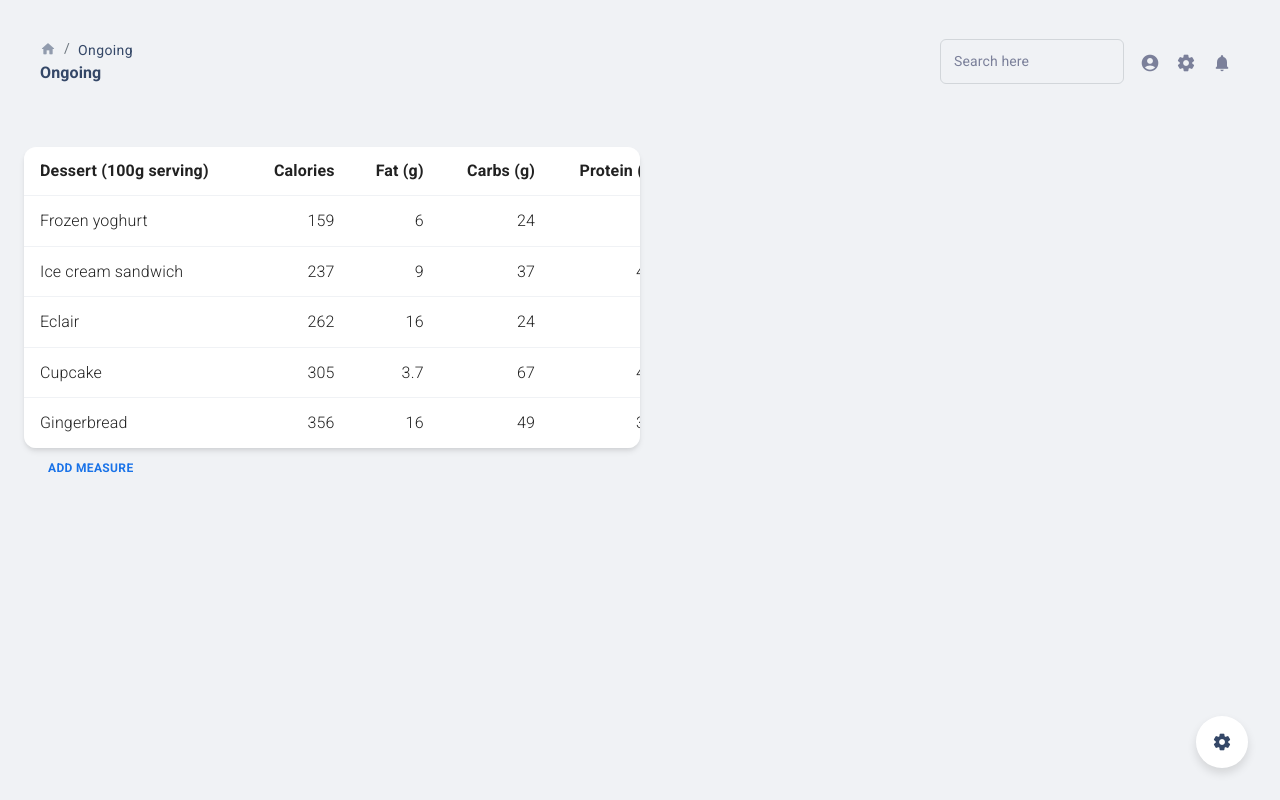
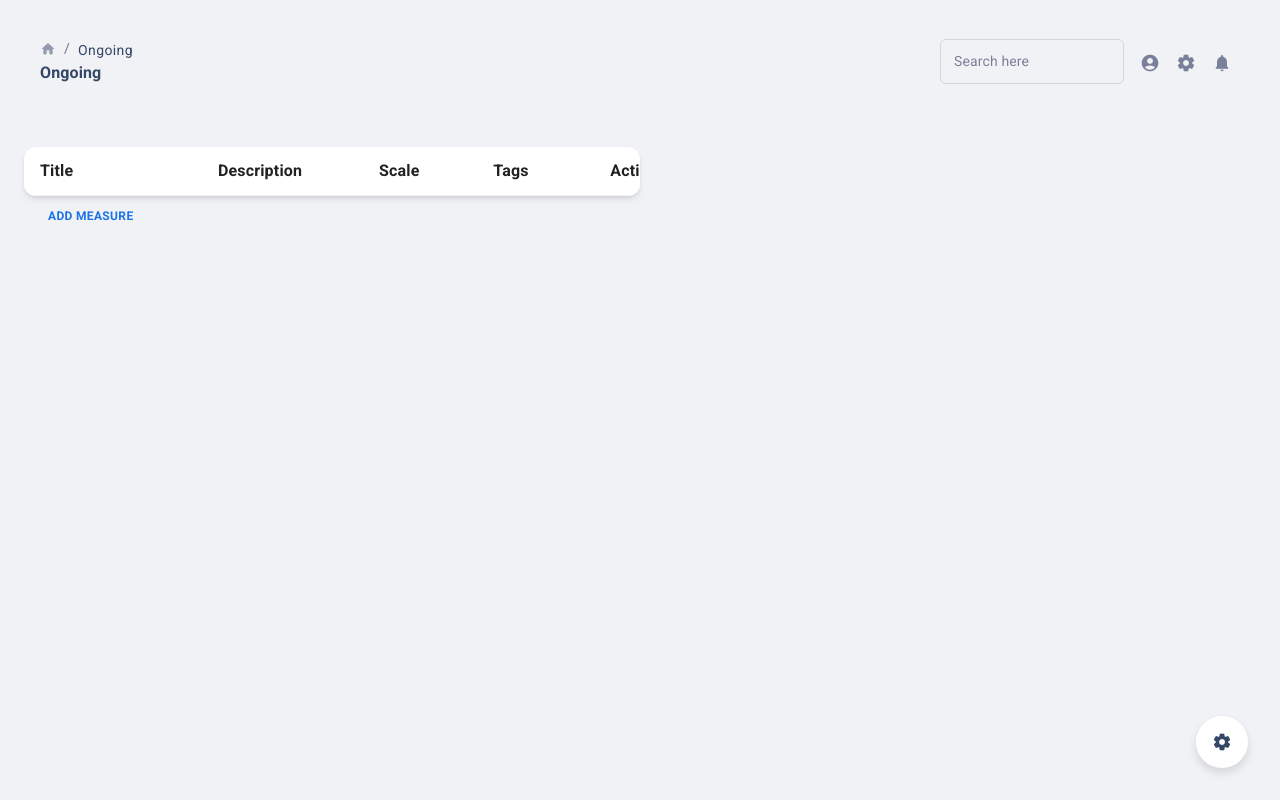
Before and after one commit to lexafaxine/dialogue-tagger, a React (Create React App) app: page /ongoing in a window 1280 px wide. Built offline with nearby package versions, Linux system fonts and the light colour scheme.

Commit message:
modified table

```diff
--- a/src/layouts/tasks/index.tsx
+++ b/src/layouts/tasks/index.tsx
@@ -34,99 +34,10 @@ import { AppState } from "store/Appstate";
 import React from "react";
 import { Measure } from "store/MeasureListReducer";
 import { Button, Paper, Table, TableBody, TableCell, TableContainer, TableHead, TableRow } from "@mui/material";
-import { MeasureModal } from "./EditMissionModal";
+import { MeasureModal } from "./MeasureModal";
 
 const MDBox = MDBox_ as FC<PropsWithChildren<any>>;
 const MDTypography = MDTypography_ as FC<PropsWithChildren<any>>;
-
-
-
-// const MeasureListTable: FC<any> = () => {
-
-
-//   const columns = [
-//     { Header: "title", accessor: "title", width: "45%", align: "left" },
-//     { Header: "description", accessor: "description", align: "left" },
-//     { Header: "type", accessor: "type", align: "center" },
-//     { Header: "tags", accessor: "tags", align: "center" },
-//     { Header: "action", accessor: "action", align: "center" },
-//   ];
-
-//   const measure_rows: Array<Measure> = [];
-
-//   const measureListState = useSelector((state: AppState) => state.measureList);
-
-//   useEffect(() => {
-
-//     if (measureListState.measures) {
-//       const measureList = measureListState.measures;
-
-//       const measure_rows = measureList.map((measure) => {
-//         return (
-//           {
-//             title: (
-//               <MDTypography component="a" href="#" variant="caption" color="text" fontWeight="medium">
-//                 {measure.title}
-//               </MDTypography>
-//             ),
-//             description: (
-//               <MDTypography component="a" href="#" variant="caption" color="text" fontWeight="medium">
-//                 {measure.description}
-//               </MDTypography>
-//             ),
-//             type: (
-//               <MDTypography component="a" href="#" variant="caption" color="text" fontWeight="medium">
-//                 {measure.type}
-//               </MDTypography>
-//             ),
-//             tags: (
-//               <MDTypography component="a" href="#" variant="caption" color="text" fontWeight="medium">
-//                 {measure.tags}
-//               </MDTypography>
-//             ),
-//             action: (
-//               <MDTypography component="a" href="#" variant="caption" color="text" fontWeight="medium">
-//                 "Delete"
-//               </MDTypography>
-//             )
-//           }
-//         )
-//       });
-
-//     };
-
-//   }, [measureListState]);
-
-//   return (
-//     <Grid item xs={6}>
-//       <Card>
-//         <MDBox
-//           mx={2}
-//           mt={-3}
-//           py={3}
-//           px={2}
-//           variant="gradient"
-//           bgColor="info"
-//           borderRadius="lg"
-//           coloredShadow="info"
-//         >
-//           <MDTypography variant="h6" color="white">
-//             Measures
-//           </MDTypography>
-//         </MDBox>
-//         <MDBox pt={3}>
-//           <DataTable
-//             table={{ columns, measure_rows }}
-//             isSorted={false}
-//             entriesPerPage={false}
-//             showTotalEntries={false}
-//             noEndBorder
-//           />
-//         </MDBox>
-//       </Card>
-//     </Grid>
-//   )
-// };
 
 function createData(
   name: string,
@@ -146,42 +57,60 @@ const rows = [
   createData('Gingerbread', 356, 16.0, 49, 3.9),
 ];
 
-export default function BasicTable() {
+
+const useMeasureList = () => {
+
+  const [measureList, setMeasureList] = useState<Array<Measure>>([]);
+
+  const measureListState = useSelector((state: AppState) => state.measureList);
+
+  useEffect( () => {
+
+    setMeasureList(measureListState.measures);
+
+  }, [measureListState]);
+
+  return measureList;
+
+}
+
+export const MeasureTable = () => {
+
+  const measureList = useMeasureList();
+
   return (
     <Grid item xs={6}>
       <TableContainer component={Paper}>
         <Table sx={{ minWidth: 650 }} aria-label="simple table">
           <TableHead style={{ display: "table-header-group" }}>
             <TableRow>
-              <TableCell>Dessert (100g serving)</TableCell>
-              <TableCell align="right">Calories</TableCell>
-              <TableCell align="right">Fat&nbsp;(g)</TableCell>
-              <TableCell align="right">Carbs&nbsp;(g)</TableCell>
-              <TableCell align="right">Protein&nbsp;(g)</TableCell>
+              <TableCell>Title</TableCell>
+              <TableCell align="right">Description</TableCell>
+              <TableCell align="right">Scale</TableCell>
+              <TableCell align="right">Tags</TableCell>
+              <TableCell align="right">Action</TableCell>
             </TableRow>
           </TableHead>
           <TableBody>
-            {rows.map((row) => (
+            {measureList.map(({ title, description, type, tags}) => (
               <TableRow
-                key={row.name}
+                key={title}
                 sx={{ '&:last-child td, &:last-child th': { border: 0 } }}
               >
                 <TableCell component="th" scope="row">
-                  {row.name}
+                  {title}
                 </TableCell>
-                <TableCell align="right">{row.calories}</TableCell>
-                <TableCell align="right">{row.fat}</TableCell>
-                <TableCell align="right">{row.carbs}</TableCell>
-                <TableCell align="right">{row.protein}</TableCell>
+                <TableCell align="right">{description}</TableCell>
+                <TableCell align="right">{type}</TableCell>
+                <TableCell align="right">{tags}</TableCell>
+                <TableCell align="right">delete</TableCell>
               </TableRow>
             ))}
           </TableBody>
         </Table>
       </TableContainer></Grid>
-  );
+  )
 }
-
-
 
 
 export const Dashboard: FC<any> = () => {
@@ -192,7 +121,7 @@ export const Dashboard: FC<any> = () => {
       <MDBox pt={6} pb={3}>
         <Grid container spacing={6}>
           <Grid item xs={12}>
-            <BasicTable></BasicTable>
+            <MeasureTable></MeasureTable>
             <MeasureModal></MeasureModal>
           </Grid>
         </Grid>
```
Also changed, not shown: src/layouts/tasks/MeasureModal.tsx (renamed from src/layouts/tasks/EditMissionModal.tsx, +9 -9 lines).
